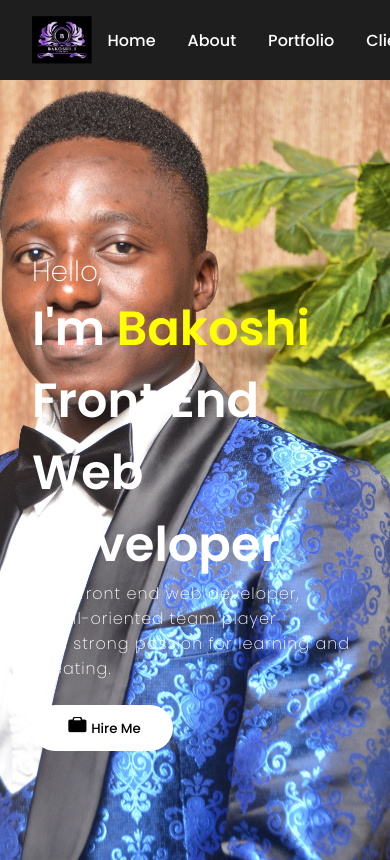
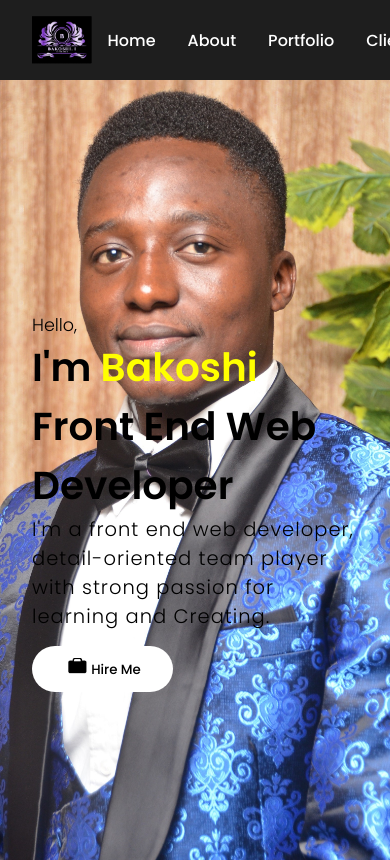
Before and after one commit to Kadunapikin/bakoshi-portfolio, a React (Create React App) app: page / in a window 390 px wide. Shown: the top 860 px of the page. Built offline with nearby package versions, Linux system fonts and the light colour scheme.

Commit message:
add mobile reponsiveness to intro that css

```diff
--- a/src/styles/Intro.css
+++ b/src/styles/Intro.css
@@ -55,3 +55,31 @@
     margin: 0 0.25rem;
     height: 1rem;
 }
+
+@media screen and (max-width:840px) {
+    .bg {
+        right: -10vw;
+    }
+
+    .introContent {
+        font-size: 10vw;
+        color: black;
+    }
+
+    .hello {
+        font-size: 4.5vw;
+        font-weight: 300;
+    }
+
+    .introPara {
+        font-size: 5vw;
+        font-weight: 300;
+    }
+
+}
+
+@media screen and (max-width:480px) {
+    .bg {
+        right: -20vw;
+    }
+}
```
